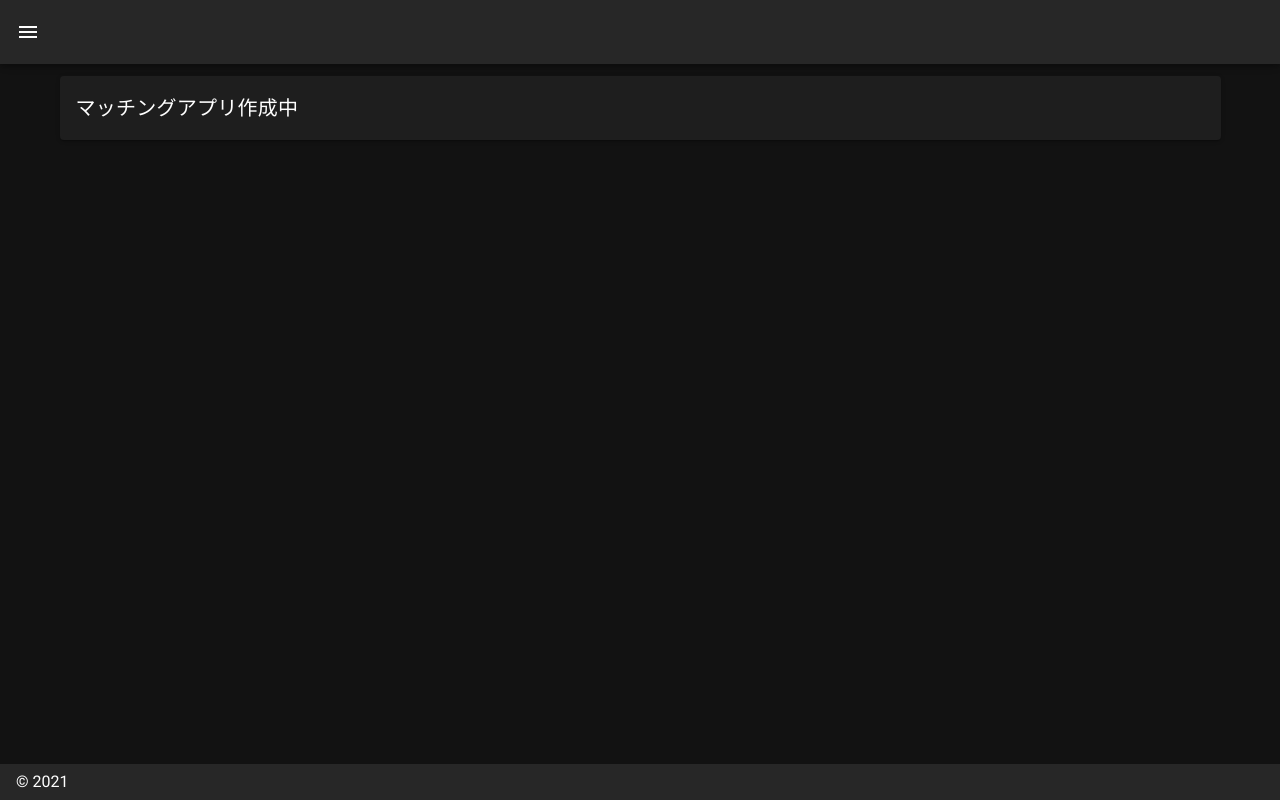
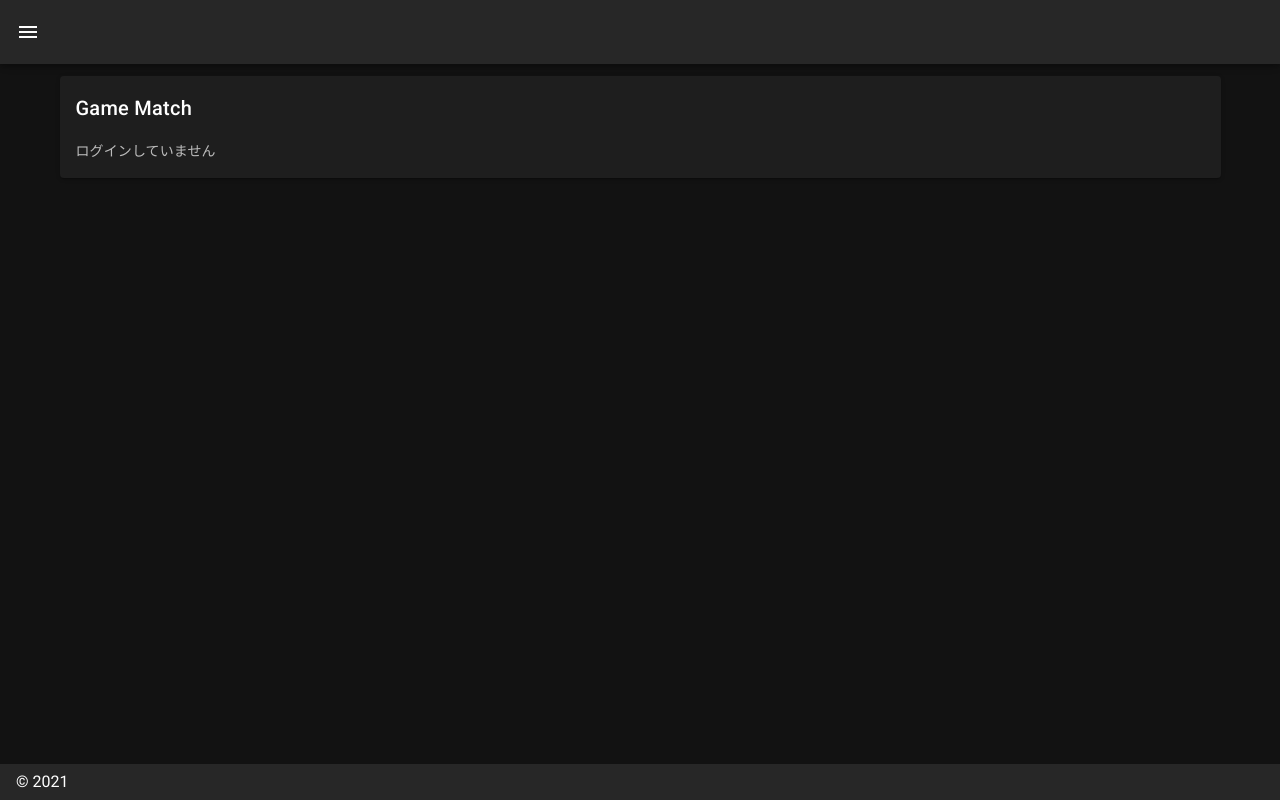
Before and after one commit to ryota-sb/game-match, a Nuxt app: page / in a window 1280 px wide. Built offline with nearby package versions, Linux system fonts and the light colour scheme.

Commit message:
ログインしているかを判定するメソッド追加

```diff
--- a/pages/index.vue
+++ b/pages/index.vue
@@ -2,8 +2,20 @@
   <v-row>
     <v-col>
       <v-card>
-        <v-card-title>マッチングアプリ作成中</v-card-title>
+        <v-card-title>Game Match</v-card-title>
+        <v-card-text v-if="loggedIn">ログイン中</v-card-text>
+        <v-card-text v-else>ログインしていません</v-card-text>
       </v-card>
     </v-col>
   </v-row>
 </template>
+
+<script>
+export default {
+  computed: {
+    loggedIn() {
+      return this.$auth0.isAuthenticated()
+    }
+  }
+}
+</script>
--- a/plugins/auth0.js
+++ b/plugins/auth0.js
@@ -44,6 +44,11 @@ class Auth0Util {
   setTokenByQuery() {
     this.setToken(this.getQueryParams())
   }
+
+  isAuthenticated() {
+    const expiresAt = window.localStorage.getItem('expiresAt')
+    return new Date().getTime() < expiresAt
+  }
 }
 
 export default (context, inject) => {
```
